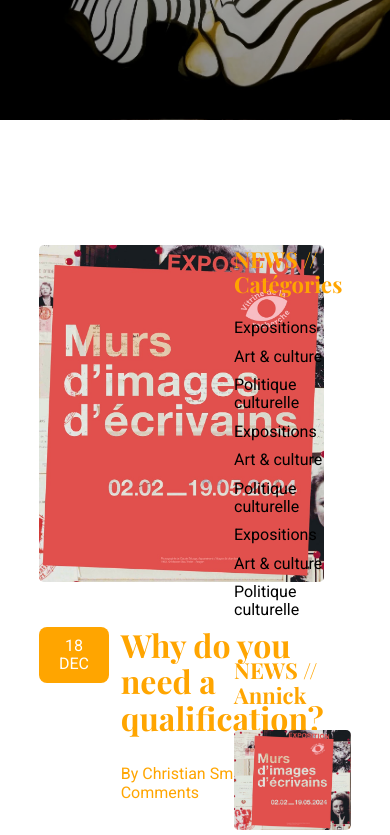
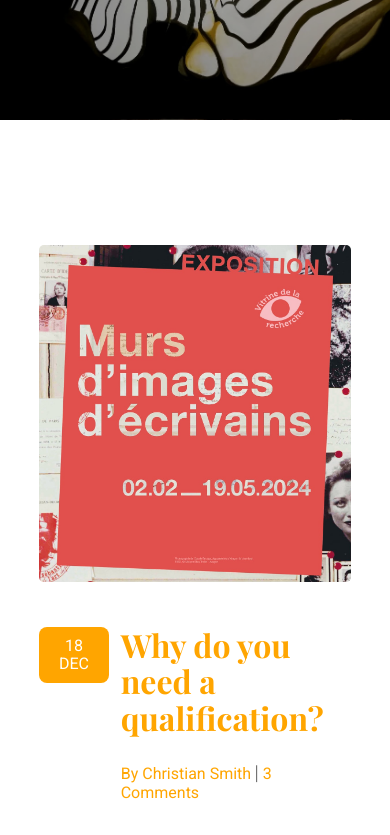
Before and after one commit to OliWebDevO/Annick_Van_Endert, a website: page news.html in a window 390 px wide. Shown: the part 218-1053 px from the top of the page. Drawn offline with nearby package versions, Linux system fonts and the light colour scheme; some packages are replaced by stand-ins of ours; a script that the page names is missing; a web font is replaced by a local one.

Commit message:
responsive news

```diff
--- a/styles/pages/_gallery.scss
+++ b/styles/pages/_gallery.scss
@@ -80,8 +80,12 @@
     display: flex;
     justify-content: center;
     align-items: center;
+    flex-wrap: wrap;
     margin-top: 30px;
     margin-bottom: 50px;
+    button {
+        margin-bottom: 10px;
+    }
 }
 .gal {
     border-radius: 10px;
--- a/styles/pages/_news.scss
+++ b/styles/pages/_news.scss
@@ -18,6 +18,8 @@
     }
 
 }
+
+
 .news-main-container {
     display: flex;
     flex-direction: column;
@@ -98,13 +100,14 @@
    width: 200px;
 }
 .latest_post_image {
-    height: 100px;
+    height: 250px;
     width:30vw;
     margin-bottom: 10px;
     object-fit: cover;
     object-position: top;
     border-radius: 5px;
 }
+
 .latest_post {
     a {
         text-decoration: none;
@@ -125,3 +128,27 @@
         font-size: 14px;
     }
 }
+@media (max-width: 1050px) {
+    .news-container {
+        flex-direction: column;
+        align-items: center;
+        width: 80vw;
+        margin: 0;
+    }
+    .news-main-container {
+        width: 80vw;
+        margin: 0;
+    }
+    .news-side-container {
+        width: 80vw;
+        margin: 0;
+    }
+}
+
+@media (max-width: 1050px) {
+    .latest_post_image {
+        width: 80vw;
+        height: 350px;
+    }
+
+}
```
Also changed, not shown: styles/styles.min.css, 1 other file.
